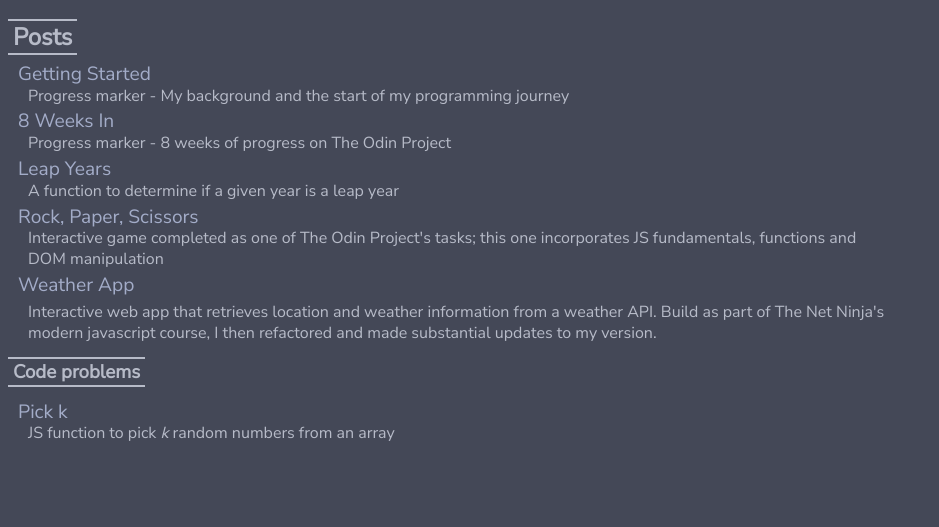
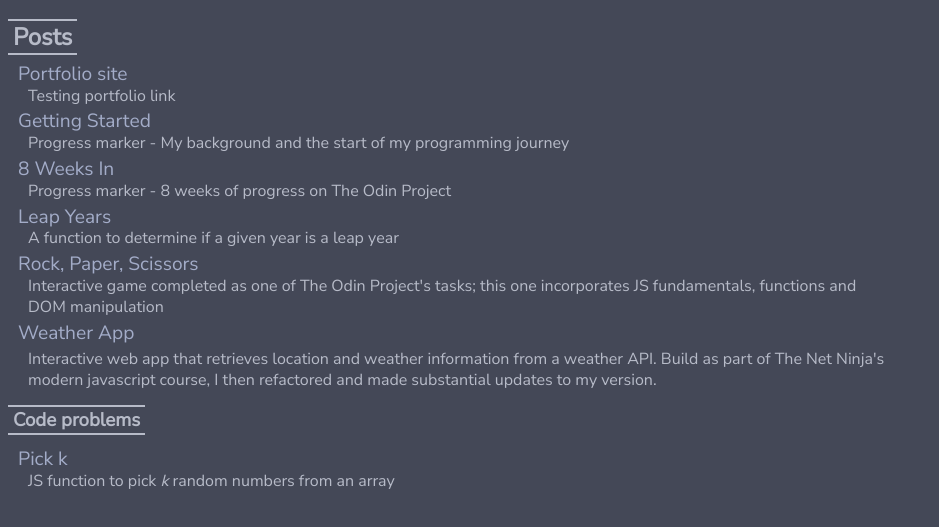
Before and after one commit to Grahamlearnscode/Grahamlearnscode, a plain HTML site: page index.html in a window 1280 px wide. Shown: the part 129-656 px from the top of the page, without its empty margins (0-939 px from the left). Drawn offline with Linux system fonts and the light colour scheme; a web font is replaced by a local one.

Commit message:
rename pf styles and scripts to be unique. Add portfolio link to homepage

```diff
--- a/index.html
+++ b/index.html
@@ -16,6 +16,8 @@
 <div id=posts>
   <h2><span class=box>Posts</span></h2>
   <ul>
+    <li><a href="portfolio-design/portfolio.html">Portfolio site</a>
+      <ul><li> Testing portfolio link</li></ul></li>
     <li><a href="getting-started.html">Getting Started</a>
       <ul><li>Progress marker - My background and the start of my programming journey</li></ul></li>
       <li><a href="8-weeks.html">8 Weeks In</a>
```
Also changed, not shown: portfolio-design/portfolio.html (+2 -2 lines), portfolio-design/pf-script.js (renamed from portfolio-design/script.js), portfolio-design/pf-styles.css (renamed from portfolio-design/styles.css).
